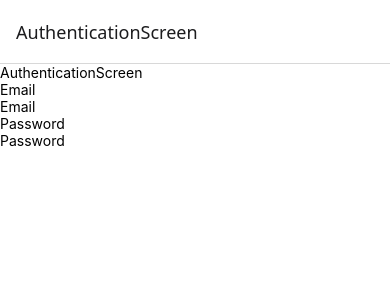
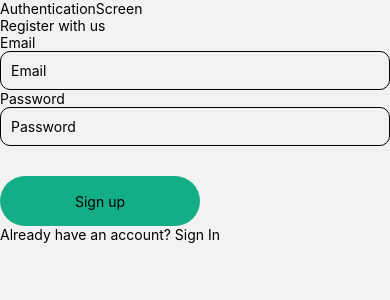
Before and after one commit to Mickman7/Healify, a React Native app in the folder HealifyApp/: screen /AuthenticationScreen in a window 390 px wide. Shown: the top 300 px of the page. Built offline with nearby package versions, Linux system fonts and the light colour scheme; no server answers.

Commit message:
user authentication basic implementation complete

```diff
--- a/HealifyApp/App.js
+++ b/HealifyApp/App.js
@@ -1,36 +1,25 @@
 import { StatusBar } from 'expo-status-bar';
 import { StyleSheet, Text, View } from 'react-native';
 import { NavigationContainer } from '@react-navigation/native';
-// import { createDrawerNavigator,DrawerContentScrollView, DrawerItemList,DrawerItem } from '@react-navigation/drawer';
-import {createNativeStackNavigator} from '@react-navigation/native-stack';
-// import { createBottomTabNavigator } from '@react-navigation/bottom-tabs';
+import { createNativeStackNavigator } from '@react-navigation/native-stack';
 
-
-//Screens
+// Screens
 import AuthenticationScreen from './screens/AuthenticationScreen';
-import HomeScreen from './screens/HomeScreen'
-
+import HomeScreen from './screens/HomeScreen';
 
 const Stack = createNativeStackNavigator();
-// const Drawer = createDrawerNavigator();
-// const Tab = createBottomTabNavigator();
 
-
-const App = () => {
+export default function App() {
   return (
-    <View>
-      <NavigationContainer>
-        <StatusBar style='auto'/>
-        <Stack.Navigator initialRouteName='AuthenticationScreen'>
-          <Stack.Screen name='AuthenticationScreen' component={AuthenticationScreen}/>
-          <Stack.Screen name='Home' component={HomeScreen}/>
-        </Stack.Navigator>
-      </NavigationContainer>
-    </View>
+    <NavigationContainer>
+      <StatusBar style="auto" />
+      <Stack.Navigator initialRouteName="AuthenticationScreen" screenOptions={{headerShown: false}}>
+        <Stack.Screen name="AuthenticationScreen" component={AuthenticationScreen} />
+        <Stack.Screen name="Home" component={HomeScreen} />
+      </Stack.Navigator>
+    </NavigationContainer>
   );
 }
-
-export default App
 
 const styles = StyleSheet.create({
   container: {
--- a/HealifyApp/FirebaseConfig.js
+++ b/HealifyApp/FirebaseConfig.js
@@ -0,0 +1,29 @@
+// Import the functions you need from the SDKs you need
+import { initializeApp } from "firebase/app";
+import { getAuth, initializeAuth, getReactNativePersistence, setPersistence } from 'firebase/auth';
+import AsyncStorage from "@react-native-async-storage/async-storage";
+import { getFirestore } from 'firebase/firestore';
+
+
+// TODO: Add SDKs for Firebase products that you want to use
+// https://firebase.google.com/docs/web/setup#available-libraries
+
+// Your web app's Firebase configuration
+const firebaseConfig = {
+  apiKey: "AIzaSyD72xiI6J6cBGSXdg0qZT1fBkpbjWC7jMY",
+  authDomain: "healify-4f836.firebaseapp.com",
+  projectId: "healify-4f836",
+  storageBucket: "healify-4f836.firebasestorage.app",
+  messagingSenderId: "848770863177",
+  appId: "1:848770863177:web:f7792f76ee7684be032f98"
+};
+
+// Initialize Firebase
+const FIREBASE_APP = initializeApp(firebaseConfig);
+const FIREBASE_AUTH = initializeAuth(FIREBASE_APP);
+setPersistence(FIREBASE_AUTH, getReactNativePersistence(AsyncStorage))
+  .then(() => console.log("Auth persistence set"))
+  .catch((error) => console.error("Error setting persistence:", error));
+const FIREBASE_DB = getFirestore(FIREBASE_APP);
+
+export { FIREBASE_APP, FIREBASE_AUTH, FIREBASE_DB };
--- a/HealifyApp/components/Form.js
+++ b/HealifyApp/components/Form.js
@@ -1,11 +1,20 @@
-import { StyleSheet, Text, View, TextInput, } from 'react-native'
+import { StyleSheet, Text, View, TextInput, Pressable} from 'react-native'
 import { SelectList } from "react-native-dropdown-select-list";
 import React from 'react'
 
-const Form = () => {
+const Form = ({children, isLogin, setIsLogin}) => {
   return (
     <View>
-      <Text>Form</Text>
+      <Text style={styles.formHeader}>{ isLogin ? "Welcome back" : "Register with us"}</Text>
+        <View style={styles.formContainer}>
+            {children}
+
+            <View style={styles.bottomContainer}>
+                <Text style={styles.toggleText} onPress={() => {setIsLogin(!isLogin)}}>
+                    {isLogin ? 'Need an account? Sign Up' : 'Already have an account? Sign In'}
+                </Text>
+            </View>
+        </View>
     </View>
   )
 }
@@ -42,10 +51,47 @@ const InputSelect = ({ label, options, selectedValue, onValueChange }) => {
   };
 
 
+  const SubmitButton = ({label, onPress}) => {
+    return(
+        <Pressable onPress={onPress} style={styles.button}>
+            <Text style={styles.label}>{label}</Text>
+        </Pressable>
+    );
+}
+
+
 Form.InputText = InputText;
 Form.InputSelect = InputSelect;
+Form.SubmitButton = SubmitButton;
 
 
 export default Form
 
-const styles = StyleSheet.create({})
+const styles = StyleSheet.create({
+    item: {
+        justifyContent: 'center',
+    },
+    itemLabel: {
+
+    },
+    itemTextInput: {
+        borderWidth: 1,
+        borderRadius: 10,
+        padding: 10,
+        maxWidth: 400
+    },
+    button: {
+        minHeight: 50,
+        maxHeight: 30,
+        borderRadius: 25,
+        backgroundColor: '#13AE85',
+        alignItems: 'center',
+        justifyContent: 'center',
+        padding: 3,
+        marginTop: 30,
+        flex: 1,
+        justifyContent: 'center',
+        width: 200,
+        alignItems: 'center'
+    }
+})
--- a/HealifyApp/package.json
+++ b/HealifyApp/package.json
@@ -9,10 +9,14 @@
     "web": "expo start --web"
   },
   "dependencies": {
+    "@react-native-async-storage/async-storage": "^1.24.0",
+    "@react-native-firebase/auth": "^21.11.0",
+    "@react-native-firebase/firestore": "^21.11.0",
     "@react-navigation/native-stack": "^7.2.0",
     "@react-navigation/stack": "^7.1.1",
     "expo": "~52.0.35",
     "expo-status-bar": "~2.0.1",
+    "firebase": "^11.3.1",
     "react": "18.3.1",
     "react-native": "0.76.7",
     "react-native-dropdown-select-list": "^2.0.5"
--- a/HealifyApp/screens/AuthenticationScreen.js
+++ b/HealifyApp/screens/AuthenticationScreen.js
@@ -1,34 +1,89 @@
 import { StyleSheet, Text, View } from 'react-native'
-import React, { useState } from 'react'
+import React, { useState, useEffect } from 'react'
 
 import Form from '../components/Form'
+import { getAuth, createUserWithEmailAndPassword, signInWithEmailAndPassword, onAuthStateChanged, signOut } from "firebase/auth";
+import { FIREBASE_AUTH } from '../FirebaseConfig';
 
-const AuthenticationScreen = () => {
+const AuthenticationScreen = ({navigation, route}) => {
+
+    const [user, setUser] = useState(null);
+    const [email, setEmail] = useState('');
+    const [password, setPassword] = useState('');
+    const [isLogin, setIsLogin] = useState(false);
 
 
-    const [email, setEmail] = useState('');
-    const [password, setPassword] = useState('');
+    const auth = FIREBASE_AUTH;
+
+    useEffect(() => {
+        const unsubscribe = onAuthStateChanged(FIREBASE_AUTH, (user) => {
+          setUser(user);
+        });
+
+        return unsubscribe;
+      }, []);
+
+    const handleAuthentication = async () => {
+      if (!email || !password) {
+          console.error("Email or password is empty.");
+          return;
+        }
+
+
+
+        try {
+          if (isLogin) {
+            signInWithEmailAndPassword(auth, email, password);
+            navigation.navigate('Home')
+            console.log('User signed in successfully!');
+
+          } else {
+            await createUserWithEmailAndPassword(auth, email, password);
+
+              navigation.navigate('Home');
+              console.log('User created successfully!');
+          }
+
+        } catch (error) {
+          console.error('Authentication error:', error.message);
+        }
+    };
 
   return (
-    <View>
+    <View style={styles.formContainer}>
       <Text>AuthenticationScreen</Text>
+
+      <Form
+        isLogin={isLogin}
+        setIsLogin={setIsLogin}
+      >
 
       <Form.InputText
         label='Email'
         value={email}
-        onChange={() => setEmail()}
+        onChange={setEmail}
         isPassword={false}
       />
       <Form.InputText
         label='Password'
         value={password}
-        onChange={() => setPassword()}
-        isPassword={false}
+        onChange={setPassword}
+        isPassword={true}
       />
+
+      <Form.SubmitButton
+        label='Sign up'
+        onPress={handleAuthentication}
+      />
+      </Form>
     </View>
+
+
   )
 }
 
 export default AuthenticationScreen
 
-const styles = StyleSheet.create({})
+const styles = StyleSheet.create({
+
+})
--- a/HealifyApp/screens/HomeScreen.js
+++ b/HealifyApp/screens/HomeScreen.js
@@ -3,7 +3,7 @@ import React from 'react'
 
 const HomeScreen = () => {
   return (
-    <View>
+    <View style={styles.container}>
       <Text>HomeScreen</Text>
     </View>
   )
@@ -11,4 +11,9 @@ const HomeScreen = () => {
 
 export default HomeScreen
 
-const styles = StyleSheet.create({})
+const styles = StyleSheet.create({
+  container: {
+    padding: 15,
+    justifyContent: 'center',
+  }
+})
```
Also changed, not shown: 1 other file (tests, documents, lock files or other folders).
